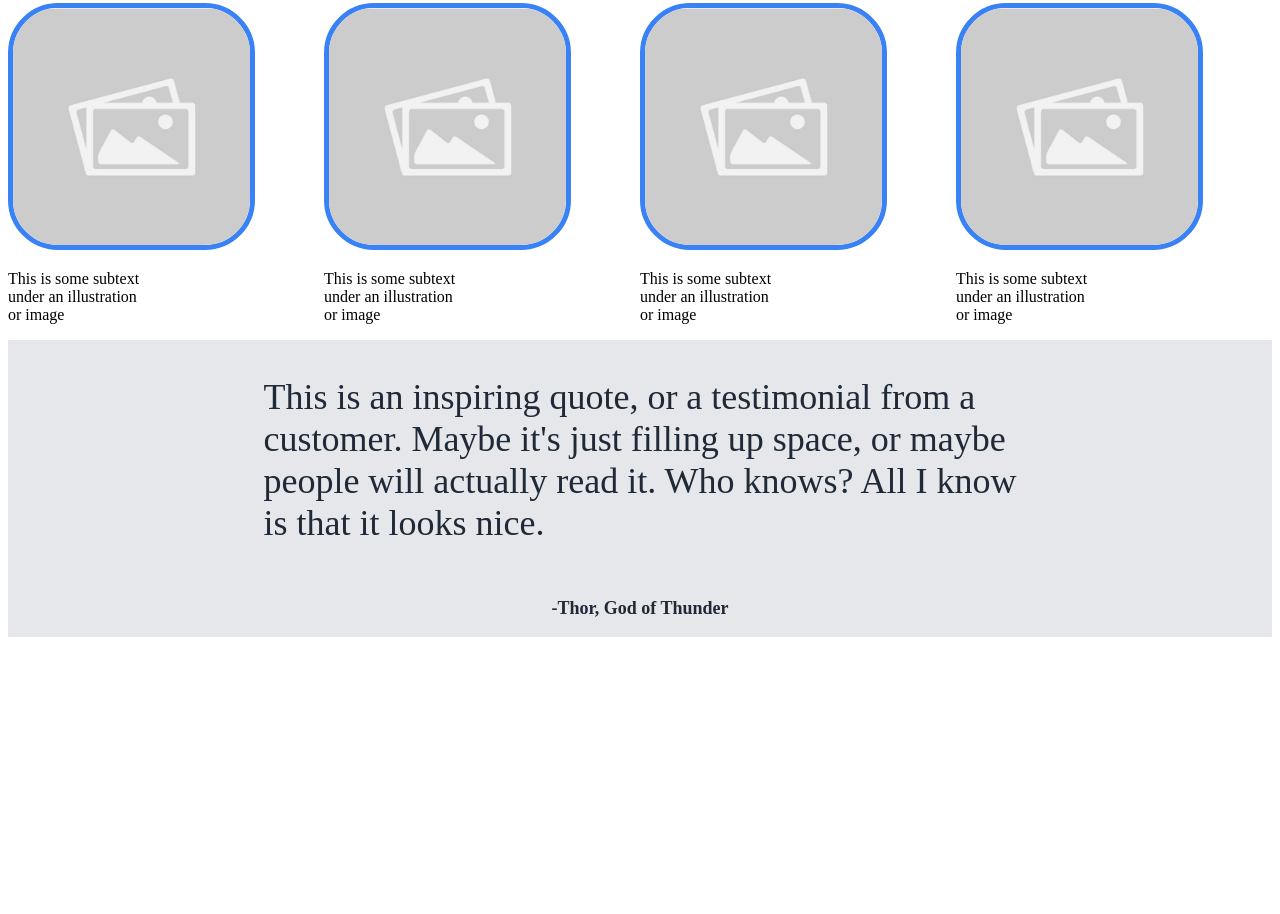
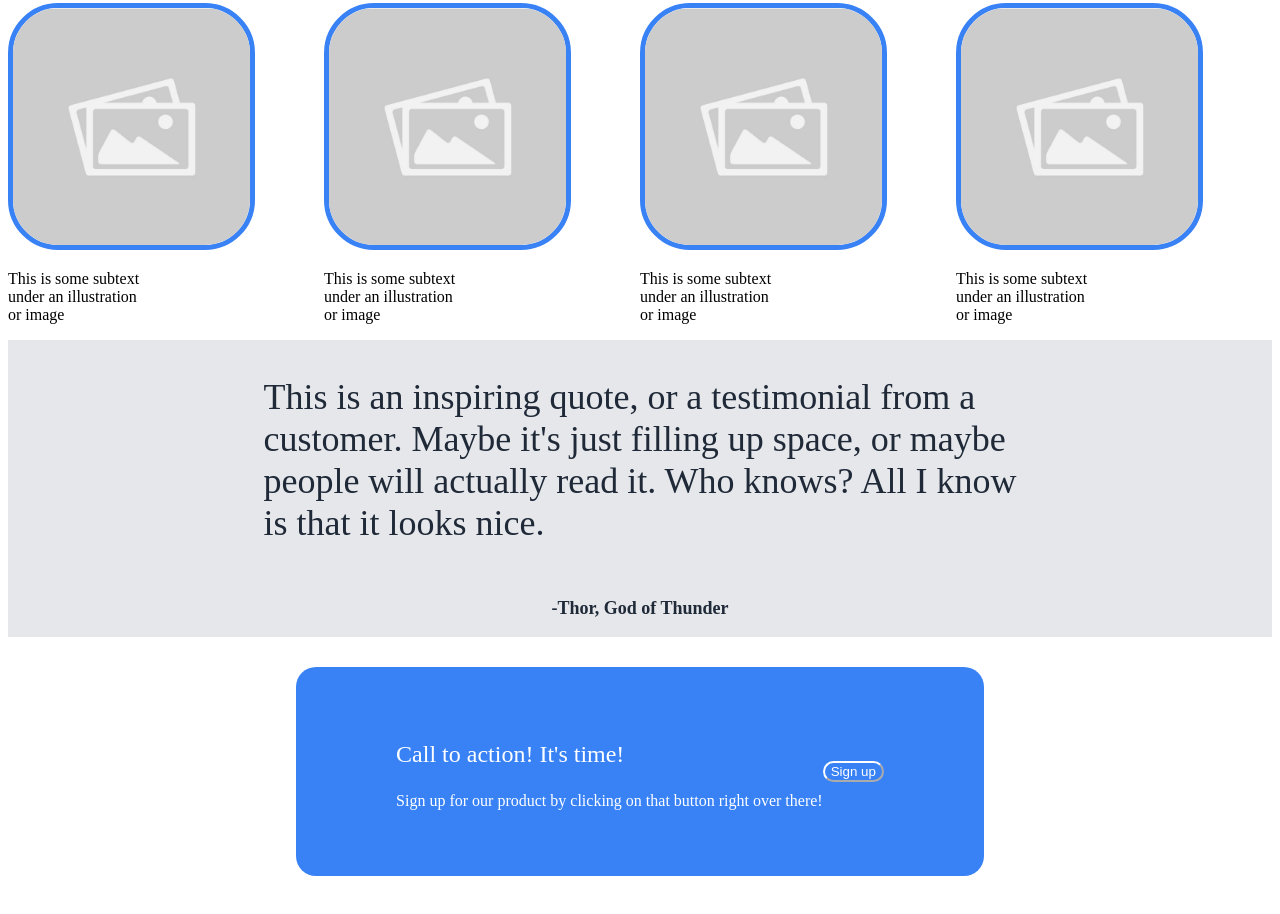
Before and after one commit to gooeymonster/landing-page, a plain HTML site: page index.html in a window 1280 px wide. Shown: the part 476-1390 px from the top of the page. Before the commit the page ends 1121 px from the top, so only its background shows below. Drawn offline with Linux system fonts and the light colour scheme.

Commit message:
Added call to action in html and css

```diff
--- a/index.html
+++ b/index.html
@@ -69,5 +69,17 @@
             <div class = "quote-sig"><p>-Thor, God of Thunder</p></div>
         </div>
     </div>
+    <div class="cta">
+        <div class="cta-section">
+            <div class="cta-left">
+                <p class="cta-main-text">Call to action! It's time!</p>
+                <p>Sign up for our product by clicking on that button right over there!</p>
+            </div>
+            <div class="cta-right">
+                <button class="cta-button">Sign up</button>
+            </div>
+
+        </div>
+    </div>
 </body>
 </html>
--- a/style/style.css
+++ b/style/style.css
@@ -113,3 +113,43 @@ ul{
     font-weight: bold;
 
 }
+
+.cta{
+    display: flex;
+    justify-content: center;
+    align-items: center;
+}
+
+.cta-section{
+    display: flex;
+    background-color:#3882f6;
+    padding: 50px;
+    border-radius: 20px;
+    margin: 30px;
+    padding-left: 100px;
+    padding-right: 100px;
+
+}
+
+.cta-right{
+    display: flex;
+    align-items: center;
+}
+
+.cta-main-text{
+    font-size: 24px;
+    color: white;
+}
+
+.cta-left{
+    color: #ffffff;
+
+}
+
+.cta-button{
+    background-color: #3882f6;
+    color: #ffffff;
+    border-radius: 20px;
+    border-color: #ffffff;
+
+}
```
